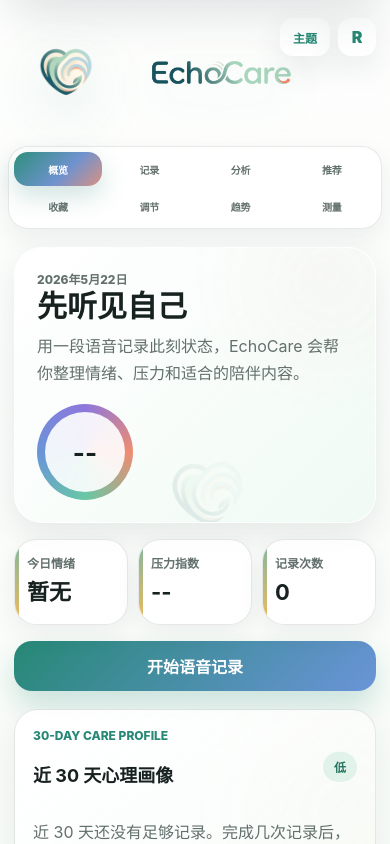
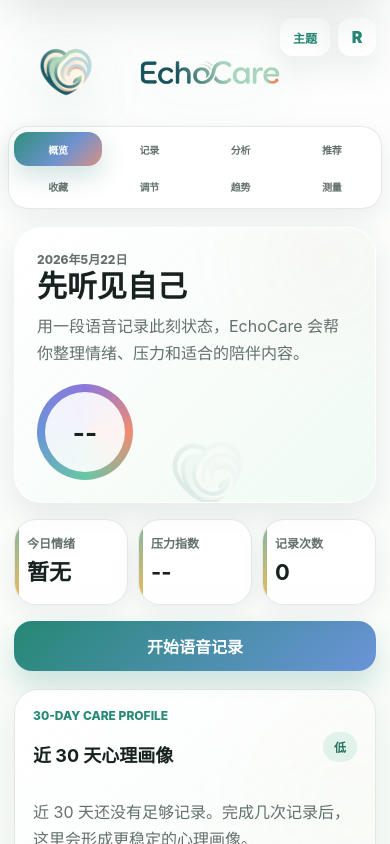
Before and after one commit to lostavalong/EchoCare, a website with bundled scripts: page index.html in a window 390 px wide. Built offline with nearby package versions, Linux system fonts and the light colour scheme.

Commit message:
Tighten brand header spacing

```diff
--- a/styles.css
+++ b/styles.css
@@ -115,7 +115,7 @@
   display: grid;
   grid-template-columns: repeat(5, minmax(0, 1fr));
   gap: 6px;
-  margin: 8px 18px 0;
+  margin: 0 18px 0;
   padding: 6px;
   border: 1px solid var(--line);
   border-radius: 18px;
@@ -2483,8 +2483,8 @@
 .topbar {
   position: relative;
   align-items: flex-start;
-  min-height: 140px;
-  padding: 22px 18px 16px 20px;
+  min-height: 130px;
+  padding: 22px 18px 2px 20px;
 }
 
 .top-actions {
@@ -2530,6 +2530,7 @@
   height: 100px;
   display: flex;
   align-items: center;
+  justify-content: center;
   overflow: visible;
 }
 
@@ -2537,9 +2538,9 @@
   width: min(198px, calc(100vw - 196px));
   height: 108px;
   object-fit: contain;
-  object-position: left center;
-  transform: translateX(-7px) scale(1.16);
-  transform-origin: left center;
+  object-position: center;
+  transform: scale(1.16);
+  transform-origin: center;
   filter: drop-shadow(0 12px 22px rgba(38, 136, 117, 0.10));
 }
 
@@ -2555,8 +2556,8 @@
 
 @media (max-width: 390px) {
   .topbar {
-    min-height: 128px;
-    padding: 20px 14px 14px;
+    min-height: 116px;
+    padding: 20px 14px 2px;
   }
 
   .top-actions {
@@ -2581,11 +2582,12 @@
 
   .brand-copy {
     height: 86px;
+    justify-content: center;
   }
 
   .brand-wordmark {
     width: min(174px, calc(100vw - 174px));
     height: 95px;
-    transform: translateX(-6px) scale(1.12);
-  }
-}
+    transform: scale(1.12);
+  }
+}
--- a/sw.js
+++ b/sw.js
@@ -1,4 +1,4 @@
-const CACHE_NAME = 'echocare-v13';
+const CACHE_NAME = 'echocare-v14';
 const ASSETS = [
   './',
   './index.html',
```
